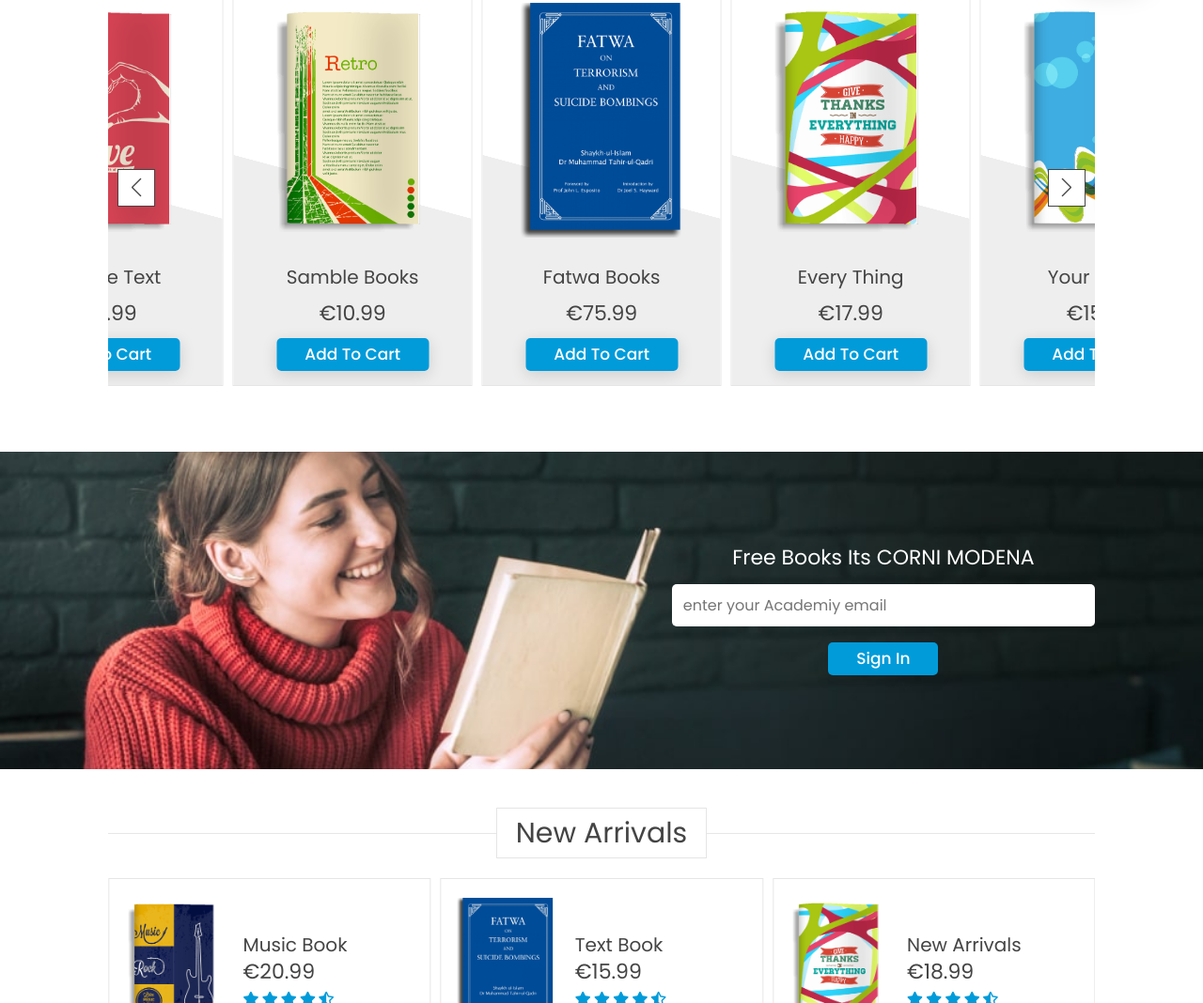
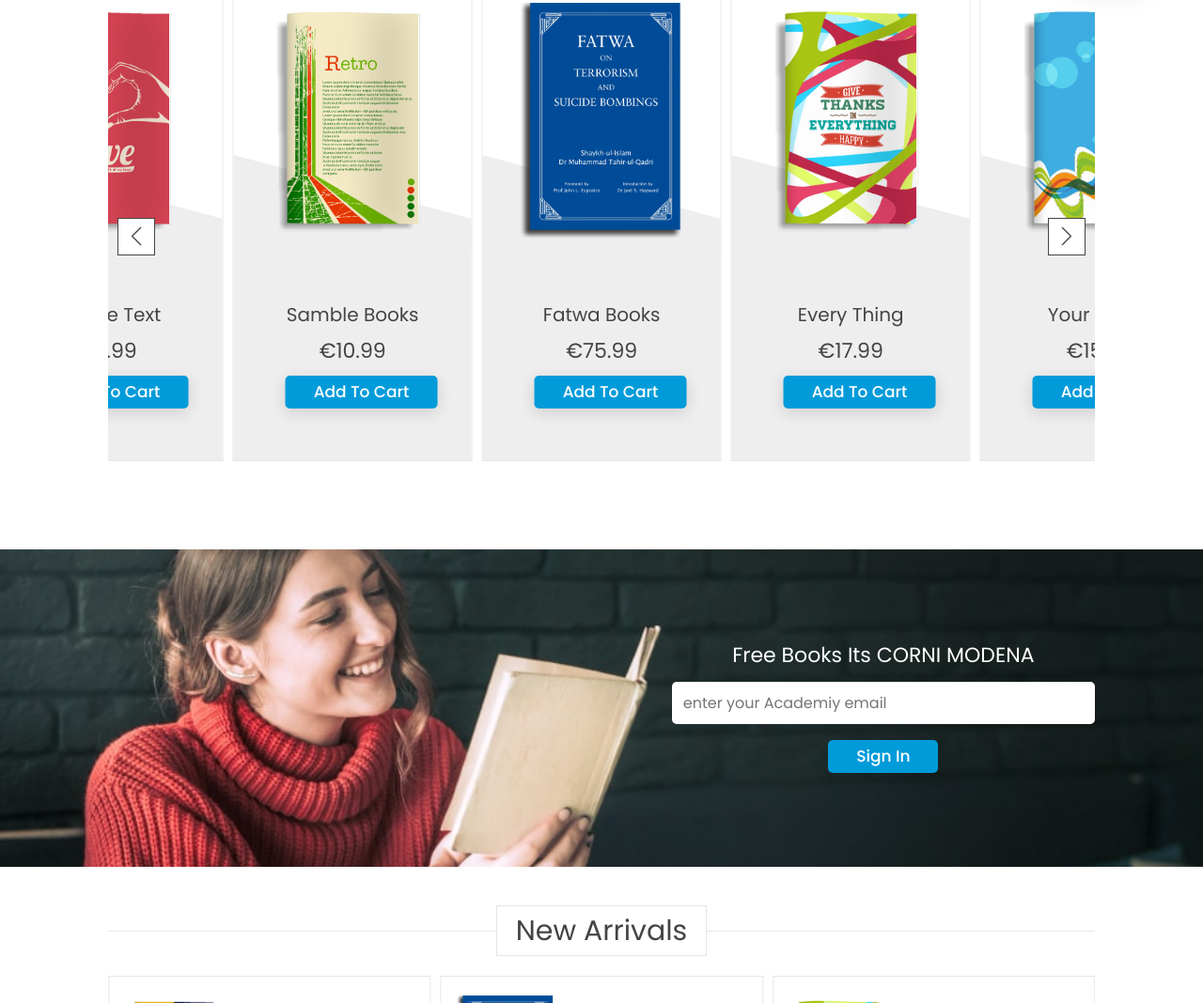
Before and after one commit to mahmoudelsawahh/full_Project, a plain HTML site: page index.html in a window 1280 px wide. Shown: the part 927-1995 px from the top of the page at 94% size. Drawn offline with Linux system fonts and the light colour scheme.

Commit message:
Update style.css

```diff
--- a/css/style.css
+++ b/css/style.css
@@ -422,7 +422,7 @@ section{
 
 .featured .featured-slider .box .content{
     background:#eee;
-    padding:1.5rem;
+    padding:5.5rem;
 }
 
 .featured .featured-slider .box .content h3{
```
